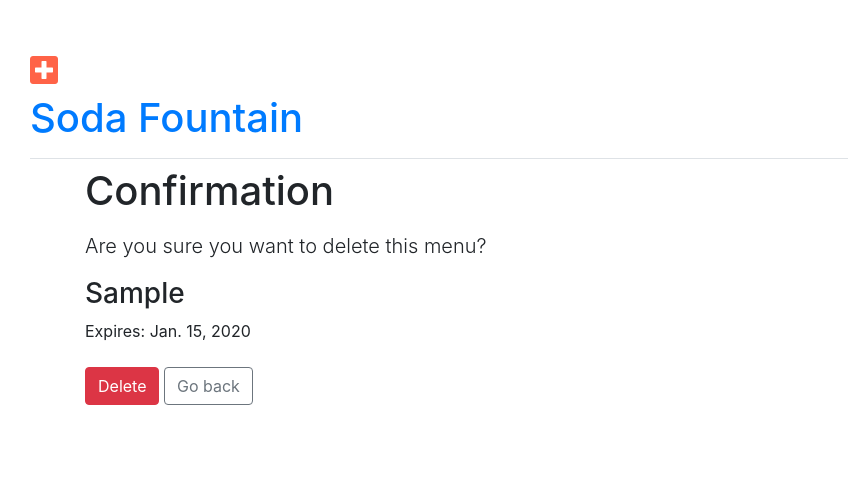
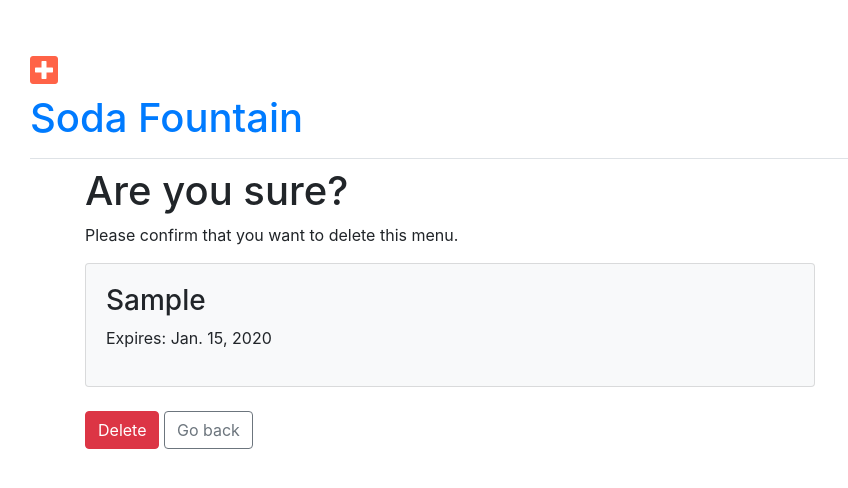
Before and after one commit to gidsey/project_09, a Django app: page /menu/1/delete/ in a window 1280 px wide. Shown: the top 488 px of the page, without its empty margins (0-848 px from the left). Run offline with Django 3.2, Linux system fonts and the light colour scheme; a user stored in the database is signed in; tables that the repository leaves empty hold one stand-in row (values such as "Sample post"); parts of the project's set-up code (start-up, migrations or seed data) failed here and were passed over; some libraries are stand-ins or nearby versions.

Commit message:
delete menu function added

```diff
--- a/menu/forms.py
+++ b/menu/forms.py
@@ -42,3 +42,16 @@ class MenuForm(forms.ModelForm):
             'items',
             'expiration_date',
         ]
+
+
+class DeleteMenuForm(forms.ModelForm):
+    season = forms.CharField(required=True)
+    expiration_date = forms.DateField(required=True)
+
+    class Meta:
+        model = models.Menu
+        fields = [
+            'season',
+            'expiration_date',
+
+        ]
--- a/menu/templates/menu/menu_delete.html
+++ b/menu/templates/menu/menu_delete.html
@@ -4,13 +4,18 @@
     <div class="content container">
         <div class="row">
             <div class="col-md-8">
-                <h1>Confirmation</h1>
-                <p class="lead mt-3">Are you sure you want to delete this menu?
-                <h3 class="text-prmary">{{ menu.season }}</h3>
+                <h1>Are you sure?</h1>
+                <p class="mt-2">Please confirm that you want to delete this menu.
+                <div class="card bg-light">
+  <div class="card-body"><h3 class="text-prmary">{{ menu.season }}</h3>
                     <p>Expires: {{ menu.expiration_date }}</p>
+            </div>
+        </div>
 
                 <form method="POST" action="">
                     {% csrf_token %}
+                    <input type="hidden" name="season" id="season" value="{{ menu.season }}">
+                    <input type="hidden" name="expiration_date" id="expiration_date" value="{{ menu.expiration_date|date:"Y-m-d" }}">
 
                     <div class="form-group mt-4">
                      <button type="submit" class="btn btn-danger">Delete</button>
--- a/menu/views.py
+++ b/menu/views.py
@@ -1,5 +1,6 @@
 from django.shortcuts import render, redirect, get_object_or_404
-from django.http import Http404
+from django.http import Http404, HttpResponseRedirect
+from django.urls import reverse
 from django.utils import timezone
 from django.core.exceptions import ObjectDoesNotExist
 from django.contrib import messages
@@ -82,7 +83,14 @@ def edit_menu(request, pk):
 def delete_menu(request, pk):
     """Delete a menu and related references."""
     menu = get_object_or_404(models.Menu, pk=pk)
-    form = forms.MenuForm(instance=menu)
+    form = forms.DeleteMenuForm(instance=menu)
+
+    if request.method == "POST":
+        form = forms.DeleteMenuForm(instance=menu, data=request.POST)
+        if form.is_valid():
+            menu.delete()
+            messages.success(request, "Menu deleted successfully.")
+            return HttpResponseRedirect(reverse('menu:menu_list'))
     return render(request, 'menu/menu_delete.html', {
         'menu': menu,
         'form': form,
```
Also changed, not shown: 1 other file.
